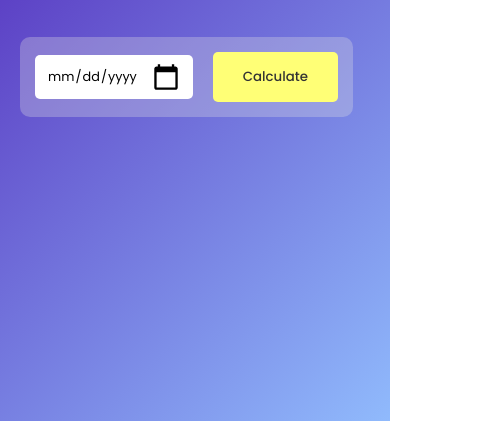
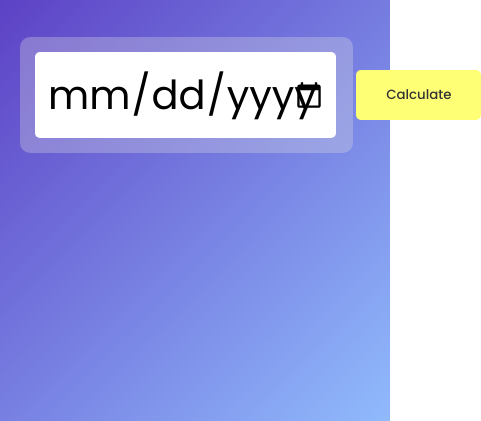
Before and after one commit to gautam-manish/Age_Calculator, a plain HTML site: page index.html in a window 390 px wide. Shown: the part 423-844 px from the top of the page, 481 px wide, since content can reach past the window. Drawn offline with Linux system fonts and the light colour scheme.

Commit message:
Added media query for mobile

```diff
--- a/style.css
+++ b/style.css
@@ -82,6 +82,11 @@
     color: #ffff76;
 }
 
+@media (max-width: 768px) {
+    .container{
+        font-size: 50px;
+    }
+}
 
 @media (max-width: 480px) {
     .calculator {
```
